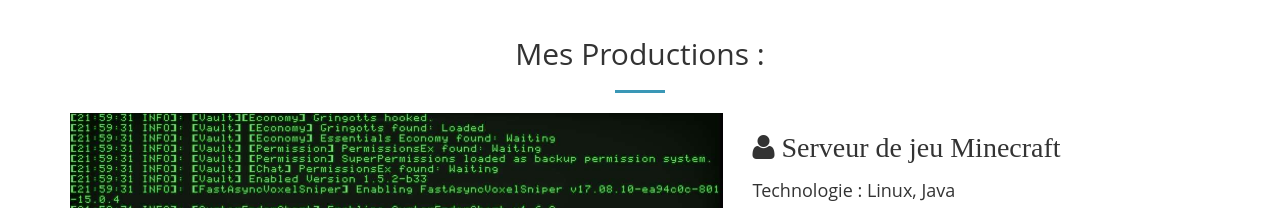
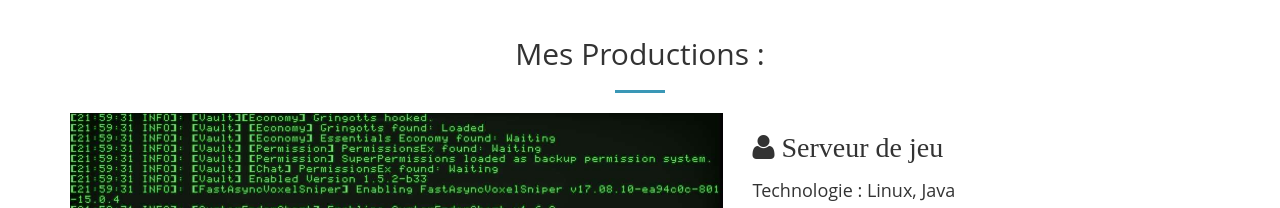
Before and after one commit to Ventouz/Portfolio, a website: page index.html in a window 1280 px wide. Shown: the part 2160-2368 px from the top of the page. Drawn offline with nearby package versions, Linux system fonts and the light colour scheme; files whose address does not match are found by name.

Commit message:
suppression mention minecraft

```diff
--- a/index.html
+++ b/index.html
@@ -233,7 +233,7 @@
                       <img class="img-responsive" src="img/portfolio/jpg/fritecraft.jpg" alt="illustration minecraft">
                   </div>
                   <div class="col-md-5">
-                      <h3 class="fa fa-user fa-2x">  Serveur de jeu Minecraft</h3>
+                      <h3 class="fa fa-user fa-2x">  Serveur de jeu</h3>
                       <h4>Technologie : Linux, Java</h4>
                       <p>Déploiement d'un serveur de jeu sur une machine virtuelle linux, gestion des ports, redirection du nom de domaine pour se connecter au serveur.
                       <br>
```
